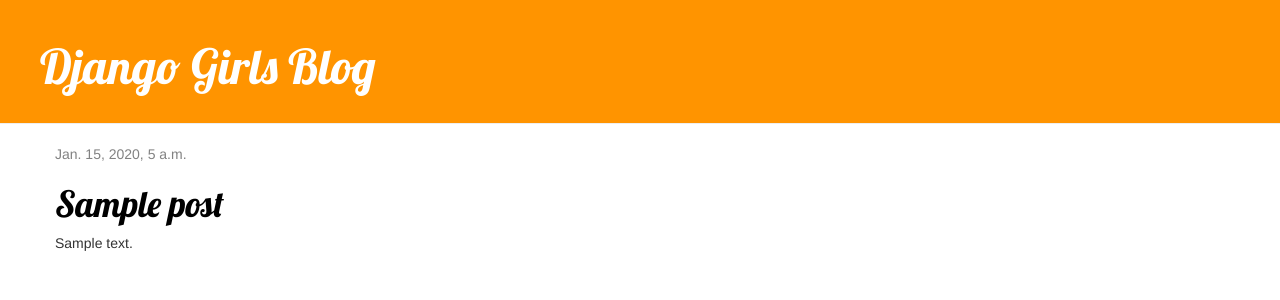
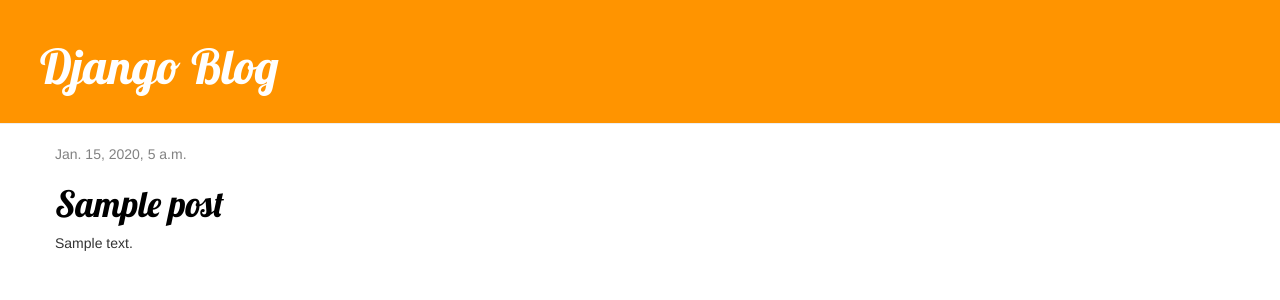
Before and after one commit to FR30NE0/my-first-blog, a Django app: page / in a window 1280 px wide. Shown: the top 300 px of the page. Run offline with Django 3.2, Linux system fonts and the light colour scheme; tables that the repository leaves empty hold one stand-in row (values such as "Sample post"); some libraries are stand-ins or nearby versions.

Commit message:
Few upgrades

```diff
--- a/blog/templates/blog/base.html
+++ b/blog/templates/blog/base.html
@@ -1,7 +1,7 @@
 {% load static %}
 <html>
     <head>
-        <title>Django Girls blog</title>
+        <title>Django  blog</title>
         <link rel="stylesheet" href="//maxcdn.bootstrapcdn.com/bootstrap/3.2.0/css/bootstrap.min.css">
         <link rel="stylesheet" href="//maxcdn.bootstrapcdn.com/bootstrap/3.2.0/css/bootstrap-theme.min.css">
         <link href='//fonts.googleapis.com/css?family=Lobster&subset=latin,latin-ext' rel='stylesheet' type='text/css'>
@@ -9,7 +9,7 @@
     </head>
     <body>
     <div class="page-header">
-        <h1><a href="/">Django Girls Blog</a></h1>
+        <h1><a href="/">Django  Blog</a></h1>
     </div>
     <div class="content container">
         <div class="row">
--- a/mysite/settings.py
+++ b/mysite/settings.py
@@ -10,7 +10,10 @@
 https://docs.djangoproject.com/en/3.2/ref/settings/
 """
 
-from pathlib import Path
+from pathlib import *
+import os
+
+
 
 # Build paths inside the project like this: BASE_DIR / 'subdir'.
 BASE_DIR = Path(__file__).resolve().parent.parent
@@ -120,6 +123,7 @@
 # https://docs.djangoproject.com/en/3.2/howto/static-files/
 
 STATIC_URL = '/static/'
+STATIC_ROOT = os.path.join(BASE_DIR, 'static')
 
 
 
```
